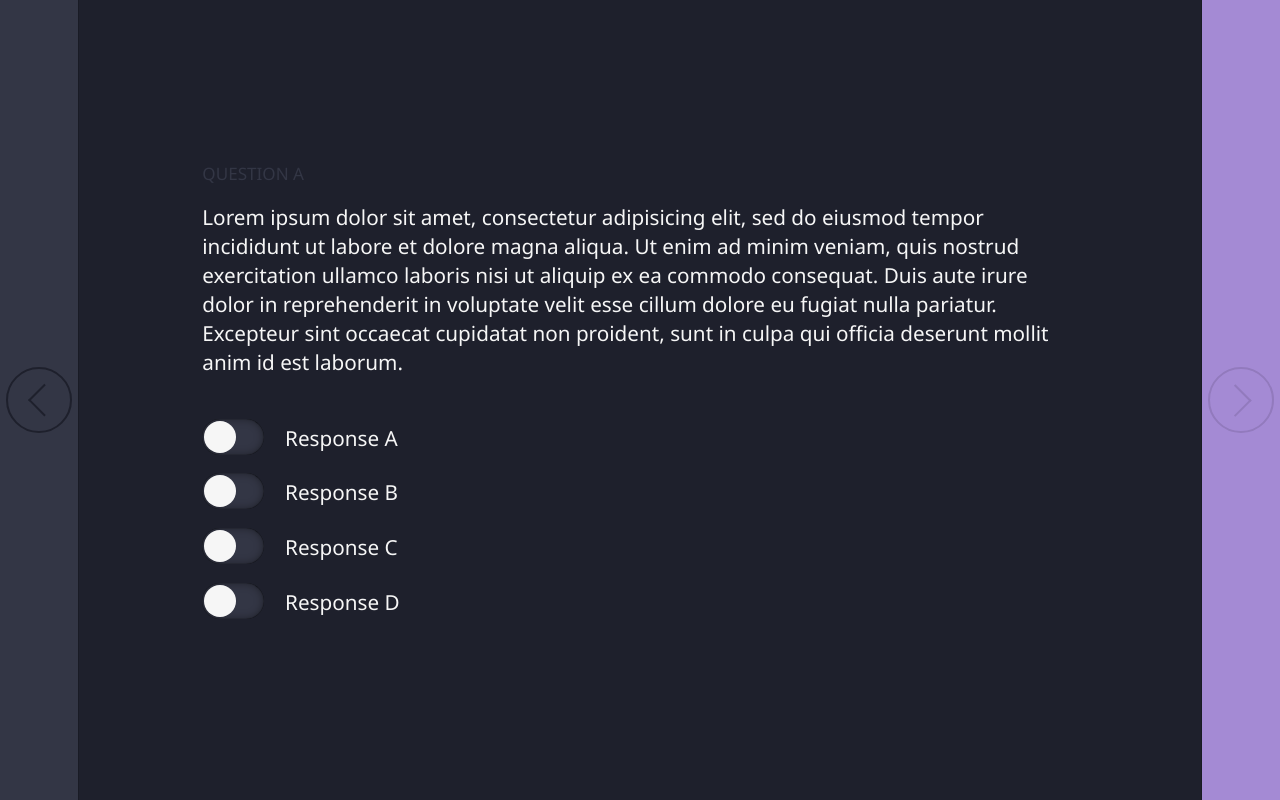
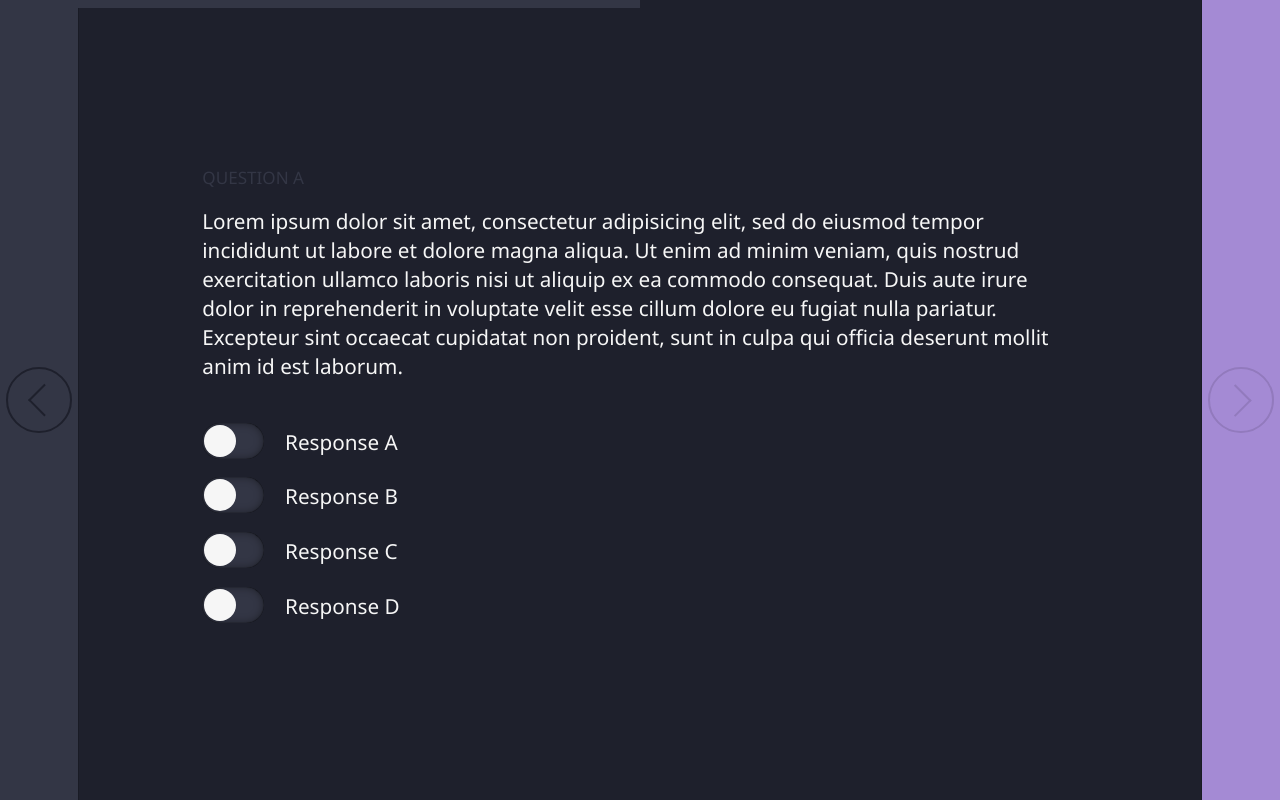
Before and after one commit to AskiaADX/adp-Mnml, a plain HTML site: page index.html in a window 1280 px wide. Drawn offline with Linux system fonts and the light colour scheme.

Commit message:
Further fixes to flex behaviors

```diff
--- a/css/styles.css
+++ b/css/styles.css
@@ -121,12 +121,12 @@ section.questionWrapper {
     -webkit-flex-direction: row;
     -ms-flex-direction: row;
     flex-direction: row;
-    -webkit-flex-wrap: nowrap;
-    -ms-flex-wrap: nowrap;
-    flex-wrap: nowrap;
-    -webkit-justify-content: center;
-    -ms-flex-pack: center;
-    justify-content: center;
+    -webkit-flex-wrap: wrap;
+    -ms-flex-wrap: wrap;
+    flex-wrap: wrap;
+    -webkit-justify-content: flex-start;
+    -ms-flex-pack: flex-start;
+    justify-content: flex-start;
     -webkit-align-content: stretch;
     -ms-flex-line-pack: stretch;
     align-content: stretch;
@@ -135,16 +135,31 @@ section.questionWrapper {
     align-items: center;
 }
 
-div.question {
-    -webkit-order: 0;
-    -ms-flex-order: 0;
-    order: 0;
+div.progress {
+    height: 1vh;
+    width: 50%;
+    background-color: var(--secondary-light-color);
+    -webkit-order: 1;
+    -ms-flex-order: 1;
+    order: 1;
     -webkit-flex: 0 1 auto;
     -ms-flex: 0 1 auto;
     flex: 0 1 auto;
-    -webkit-align-self: auto;
-    -ms-flex-item-align: auto;
-    align-self: auto;
+    -webkit-align-self: flex-start;
+    -ms-flex-item-align: flex-start;
+    align-self: flex-start;
+}
+
+div.question {
+    -webkit-order: 2;
+    -ms-flex-order: 2;
+    order: 2;
+    -webkit-flex: 0 1 auto;
+    -ms-flex: 0 1 auto;
+    flex: 0 1 auto;
+    -webkit-align-self: flex-start;
+    -ms-flex-item-align: flex-start;
+    align-self: flex-start;
 }
 
 nav.sideNext {
--- a/index.html
+++ b/index.html
@@ -13,6 +13,7 @@
             </button>
         </nav>
         <section class="questionWrapper">
+            <div class="progress"></div>
             <div class="question">
                 <div class="shortcut">Question A</div>
                 <div class="caption">Lorem ipsum dolor sit amet, consectetur adipisicing elit, sed do eiusmod tempor incididunt ut labore et dolore magna aliqua. Ut enim ad minim veniam, quis nostrud exercitation ullamco laboris nisi ut aliquip ex ea commodo consequat. Duis aute irure dolor in reprehenderit in voluptate velit esse cillum dolore eu fugiat nulla pariatur. Excepteur sint occaecat cupidatat non proident, sunt in culpa qui officia deserunt mollit anim id est laborum.</div>
```
Also changed, not shown: css/styles.min.css.
